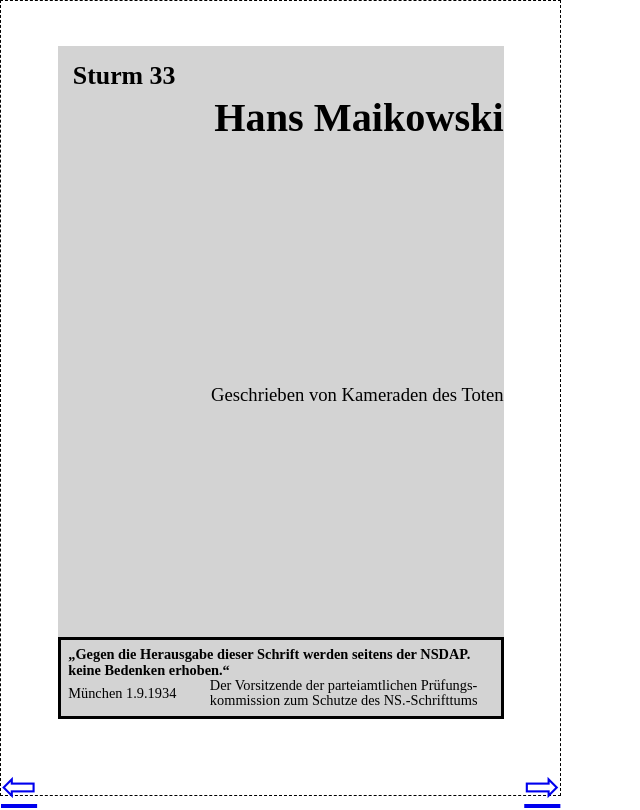
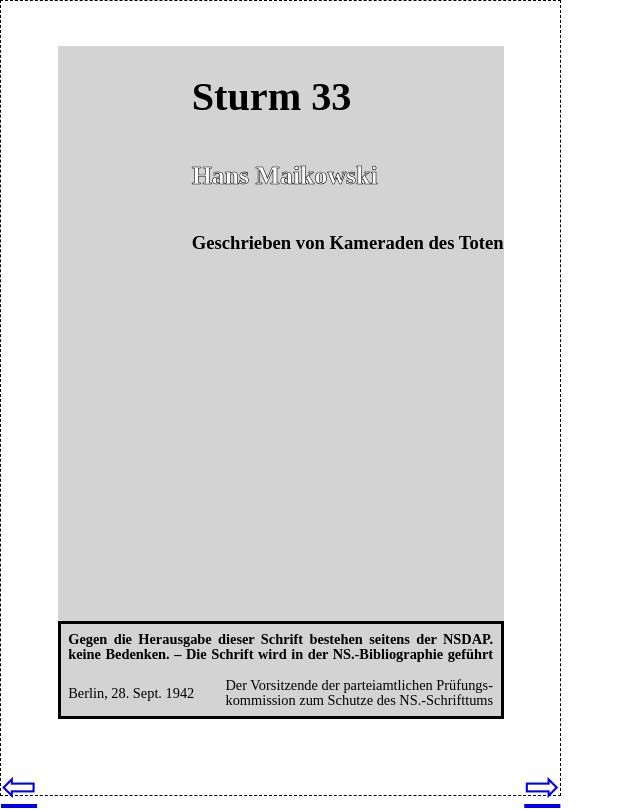
Before and after one commit to DigitalesSchrifttum/Sturm-33-Hans-Maikowski, a website: page 01.html in a window 1280 px wide. Shown: the whole page, without its empty margins (0-640 px from the left). Drawn offline with nearby package versions, Linux system fonts and the light colour scheme; files that its build step writes are made by us from their sources.

Commit message:
page 01 completed

```diff
--- a/01.html
+++ b/01.html
@@ -15,42 +15,50 @@
 			div.frame {
 				border: solid;
 				display: flex;
+				justify-content: space-between;
 				align-items: center;
 				flex-wrap: wrap;
 				padding: 2mm;
 			}
+			p.klausel {
+				word-spacing: 0;
+				flex: 1 0 100%;
+				font-weight: bold;
+			}
 			span {
 				hyphens: auto;
 			}
-			h2 {
-				margin-left: 4mm;
+			h3 {
+				font-weight: bold;
+				text-align: start;
 			}
 		</style>
+		<!---webkit-text-stroke: 0.2mm black;
+				-->
 	</head>
 	<body>
 		<!-- Die Seite 1 beginnt im Buch rechts! -->
 		<div class="textarea odd">
-			<div>
-				<h2>Sturm 33</h2>
-				<h1 class="end">Hans Maikowski</h1>
+			<div style="display: inline-block; align-self: end">
+				<p><br /></p>
+				<h1>Sturm 33</h1>
+				<p><br /></p>
+				<h2 class="text-border-webkit">Hans Maikowski</h2>
+				<p><br /></p>
+				<p><br /></p>
+				<h3>Geschrieben von Kameraden des Toten</h3>
 			</div>
-			<h3 class="end" style="align-self: stretch">
-				Geschrieben von Kameraden des Toten
-			</h3>
 			<div class="frame">
-				<span style="flex: 1 0 100%">
-					<strong
-						>„Gegen die Herausgabe dieser Schrift werden seitens der NSDAP.
-						keine Bedenken erhoben.“</strong
-					>
+				<p class="no-indent-first justify-last klausel">
+					Gegen die Herausgabe dieser Schrift bestehen seitens der NSDAP. keine
+					Bedenken. – Die Schrift wird in der NS.-Bibliographie geführt
+				</p>
+				<p style="flex: 1 0 100%"><br /></p>
+				<span>Berlin, 28. Sept. 1942</span>
+				<span>
+					Der Vorsitzende der parteiamtlichen Prüfungs-<br />kommission zum
+					Schutze des NS.-Schrifttums
 				</span>
-				<span style="flex: 1">München 1.9.1934</span>
-				<div style="flex: 2">
-					<span>
-						Der Vorsitzende der parteiamtlichen Prüfungskommission zum Schutze
-						des NS.-Schrifttums
-					</span>
-				</div>
 			</div>
 		</div>
 		<div class="page-link-area">
--- a/format.sass
+++ b/format.sass
@@ -10,6 +10,7 @@
 $pagemargin-top: 12mm
 $pagemargin-bottom: 20mm
 $pagemargin-ext: $pagemargin
+$text-border: 0.15mm
 
 body
 	position: relative
@@ -174,6 +175,15 @@
 .margin-bottom
 	margin-bottom: 2mm
 
+.text-border,.text-border-webkit
+	color: white
+
+.text-border
+	text-shadow: -1*$text-border 0 black, 0 $text-border black, $text-border 0 black, 0 -1*$text-border black
+
+.text-border-webkit
+	-webkit-text-stroke: $text-border black
+
 @media print
 	body
 		border: 0
```
Also changed, not shown: 2 other files.
